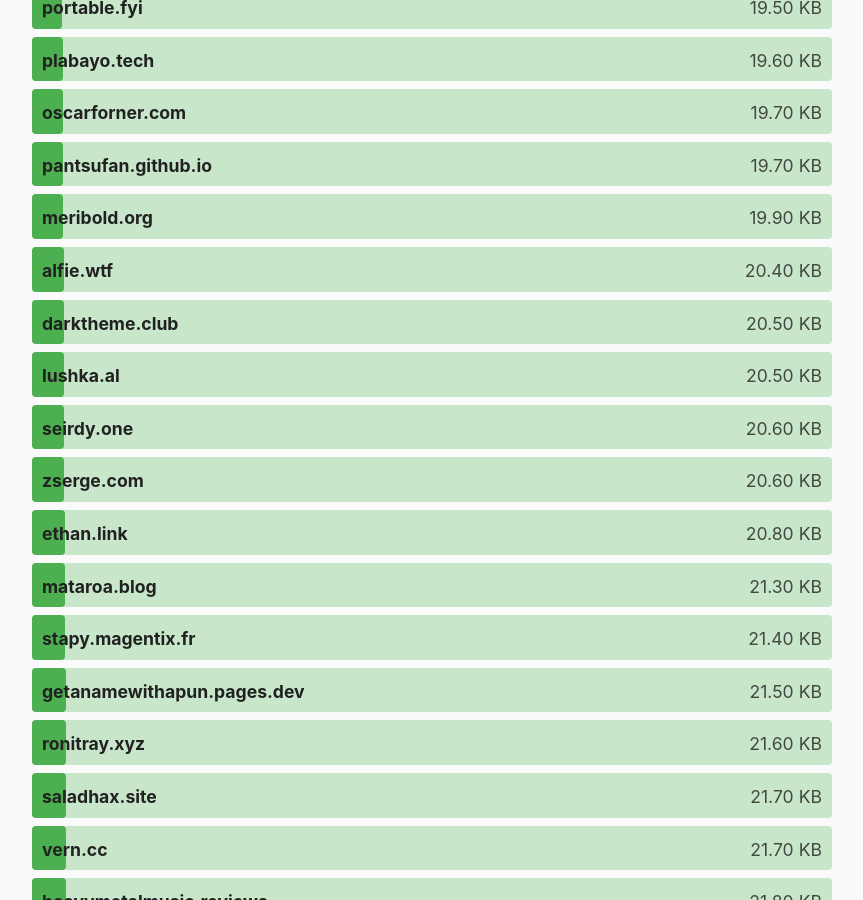
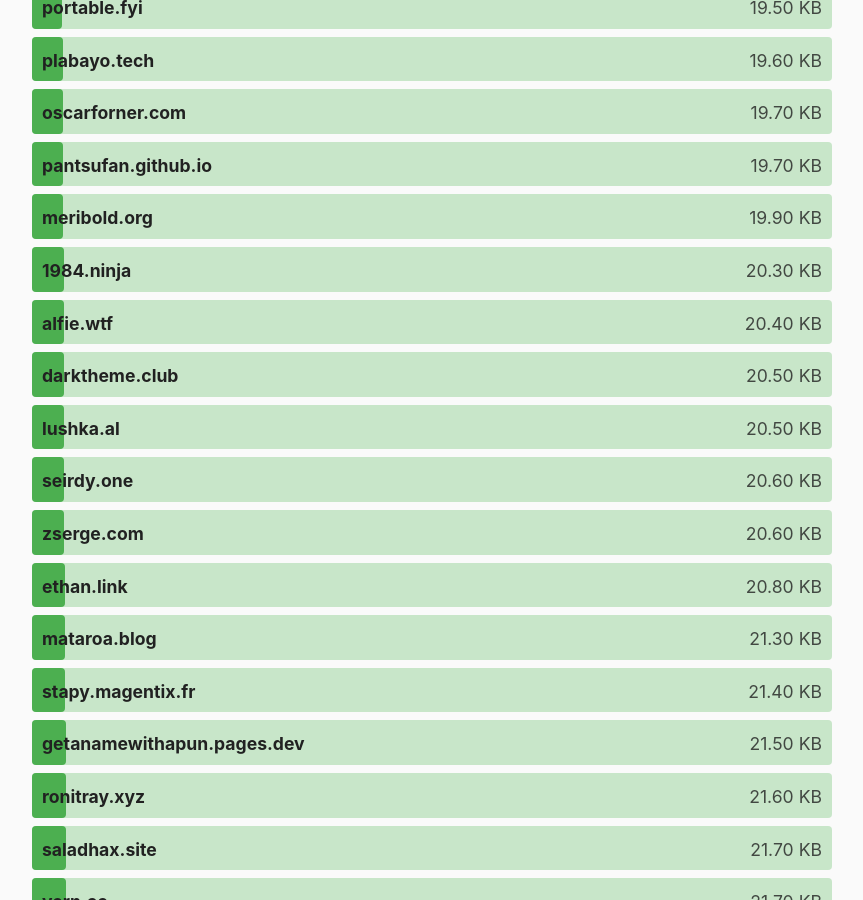
Before and after one commit to kevquirk/512kb.club, a Jekyll site: the page built from index.md, in a window 1280 px wide and 900 px high, scrolled down 7424 px. Shown: the whole window, without its empty margins (208-1071 px from the left). Built offline with Jekyll 4.4.1, drawn with Linux system fonts in a browser that asks for light colours.

Commit message:
Add 1984.ninja
 GTMetrix scan results @ https://gtmetrix.com/reports/1984.ninja/qfC27uea/

```diff
--- a/_data/sites.yml
+++ b/_data/sites.yml
@@ -1,3 +1,8 @@
+- domain: 1984.ninja
+  url: https://1984.ninja/
+  size: 20.3
+  last_checked: 2023-01-23
+
 - domain: 0chris.com
   url: https://www.0chris.com/
   size: 4.3
```
